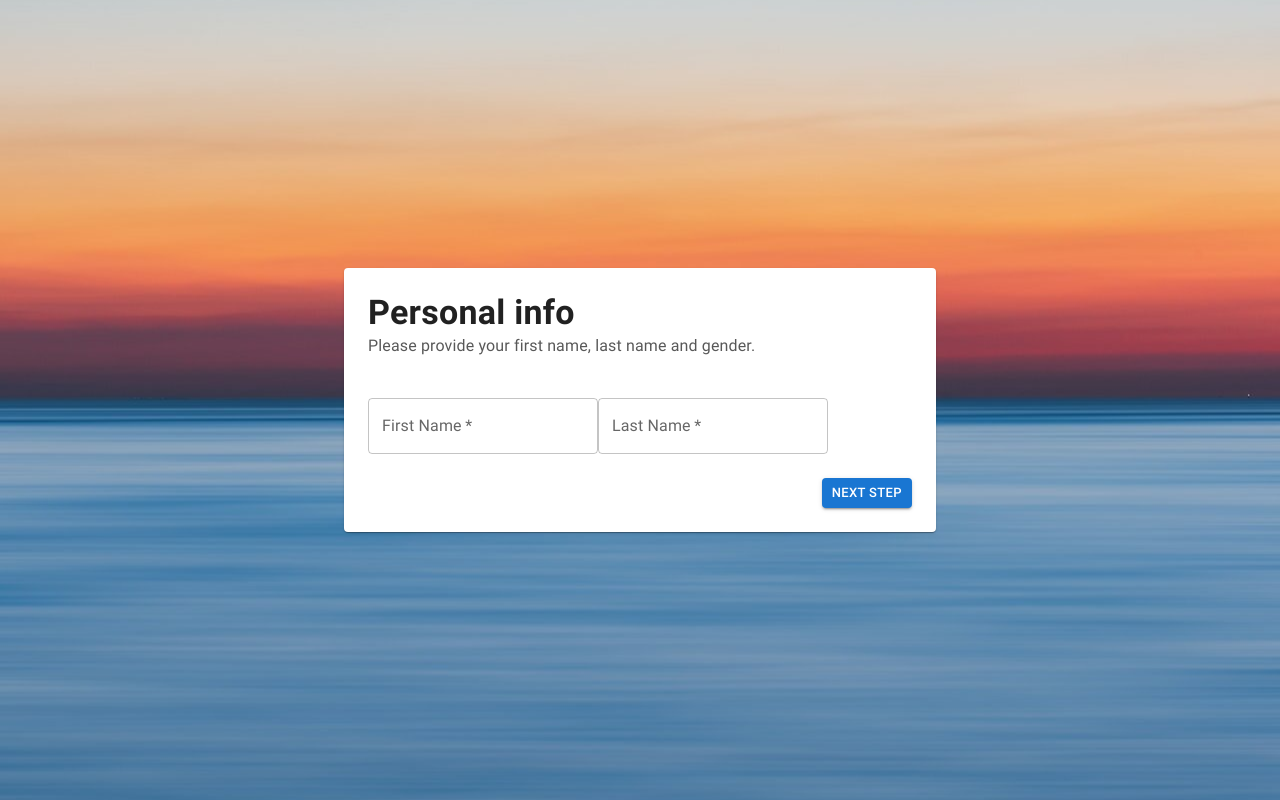
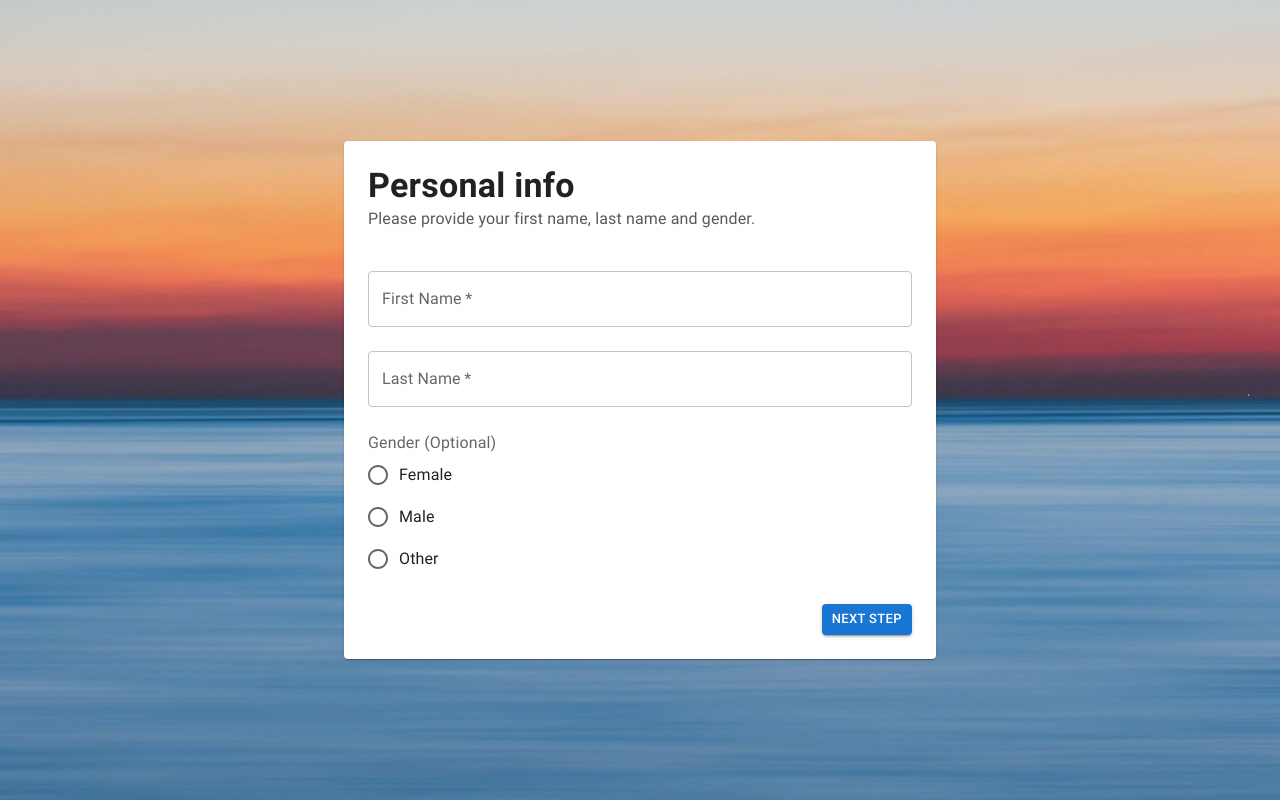
Before and after one commit to Chamara-Wijepala/multi-step-form, a React (Vite) app: page / in a window 1280 px wide. Built offline with nearby package versions, Linux system fonts and the light colour scheme.

Commit message:
Add optional gender selection

```diff
--- a/src/App.tsx
+++ b/src/App.tsx
@@ -16,7 +16,7 @@ export default function App() {
   const [formState, setFormState] = useState<FormState>({
     firstName: "",
     lastName: "",
-    gender: "female",
+    gender: "",
     email: "",
     password: "",
     passwordConfirmation: "",
--- a/src/components/Overview.tsx
+++ b/src/components/Overview.tsx
@@ -31,24 +31,30 @@ export default function Overview({
             </Box>{" "}
             {formState.firstName}
           </Typography>
+
           <Typography paragraph>
             <Box component="span" fontWeight={600}>
               Last Name:
             </Box>{" "}
             {formState.lastName}
           </Typography>
+
+          {formState.gender !== "" && (
             <Typography paragraph>
               <Box component="span" fontWeight={600}>
                 Gender:
               </Box>{" "}
               {formState.gender}
             </Typography>
+          )}
+
           <Typography paragraph>
             <Box component="span" fontWeight={600}>
               Email:
             </Box>{" "}
             {formState.email}
           </Typography>
+
           <Box display="flex" alignItems="center" gap="1.5rem">
             <Typography paragraph marginBottom={0}>
               <Box component="span" fontWeight={600}>
--- a/src/components/UserDetails.tsx
+++ b/src/components/UserDetails.tsx
@@ -1,4 +1,13 @@
-import { Box, Typography, Button } from "@mui/material";
+import {
+  Box,
+  Typography,
+  FormControl,
+  FormLabel,
+  FormControlLabel,
+  RadioGroup,
+  Radio,
+  Button,
+} from "@mui/material";
 import { TextInput } from "./FormInputs";
 
 import { FirstStep } from "../types";
@@ -29,7 +38,7 @@ export default function UserDetails({
         </Typography>
       </Box>
 
-      <Box>
+      <Box display="grid" gap="1.5rem">
         <TextInput
           required
           label="First Name"
@@ -37,6 +46,7 @@ export default function UserDetails({
           defaultValue={formState.firstName}
           onChange={(e) => handleChange(e)}
         />
+
         <TextInput
           required
           label="Last Name"
@@ -44,6 +54,24 @@ export default function UserDetails({
           defaultValue={formState.lastName}
           onChange={(e) => handleChange(e)}
         />
+
+        <FormControl>
+          <FormLabel id="gender-selection">Gender (Optional)</FormLabel>
+          <RadioGroup
+            aria-labelledby="gender-selection"
+            value={formState.gender}
+            name="gender"
+            onChange={(e) => handleChange(e)}
+          >
+            <FormControlLabel
+              value="female"
+              control={<Radio />}
+              label="Female"
+            />
+            <FormControlLabel value="male" control={<Radio />} label="Male" />
+            <FormControlLabel value="other" control={<Radio />} label="Other" />
+          </RadioGroup>
+        </FormControl>
       </Box>
 
       <Box display="flex" justifyContent="flex-end">
```
Lines whose indentation alone changed are shown as unchanged.
